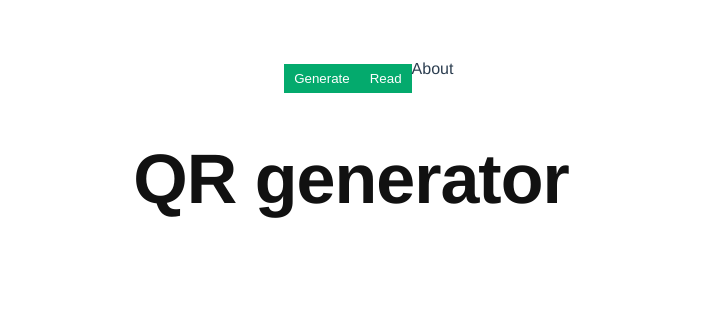
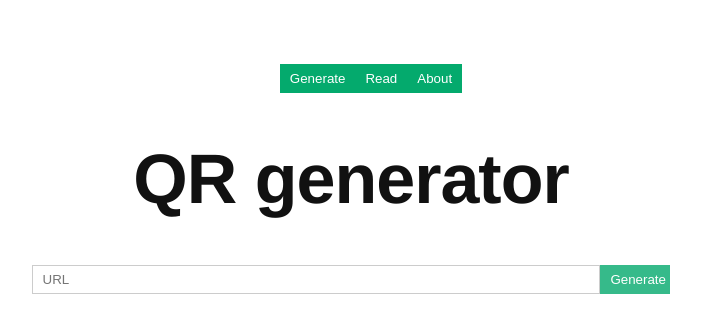
Before and after one commit to yutive/QR-generator, a Vue app: page / in a window 1280 px wide. Shown: the top 332 px of the page, without its empty margins (289-990 px from the left). Built offline with nearby package versions, Linux system fonts and the light colour scheme.

Commit message:
navbar changes

```diff
--- a/src/App.vue
+++ b/src/App.vue
@@ -16,6 +16,16 @@
   components: {
     urlToPic: urlToPic,
     navbar
+  },
+  data() {
+    return {
+      page: "generate"
+    }
+  },
+  methods: {
+    navigate(page) {
+      this.page = page;
+    }
   }
 }
 </script>
--- a/src/components/Navbar.vue
+++ b/src/components/Navbar.vue
@@ -8,15 +8,7 @@
       <button @click="$emit('change', 'read')">Read</button>
     </li>
     <li>
-      <label for="about">
-        About
-      </label>
-      <input
-          type="radio"
-          @change="onChange($event)"
-          value="about"
-          name="menu_switch"
-          id="about">
+      <button @click="$emit('change', 'about')">About</button>
     </li>
   </ul>
 </template>
```
